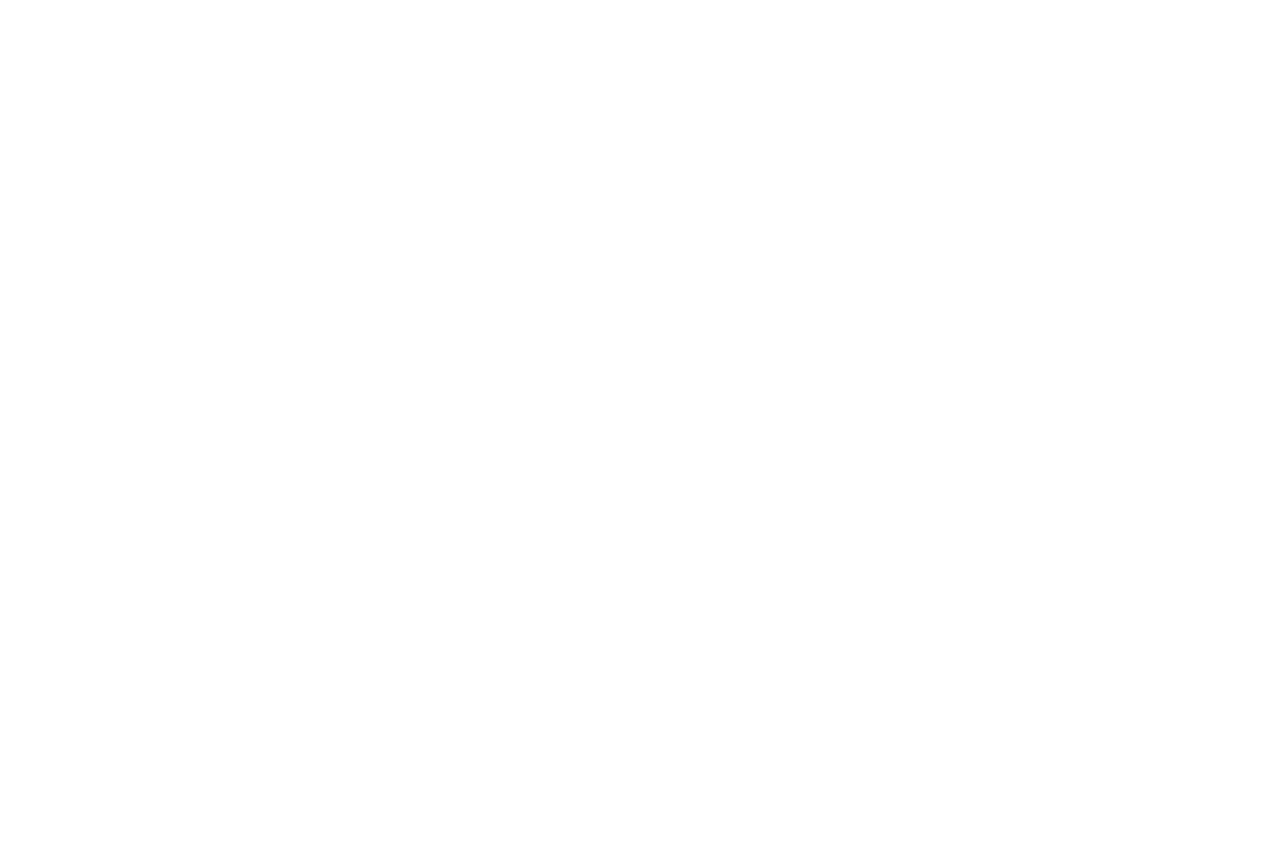
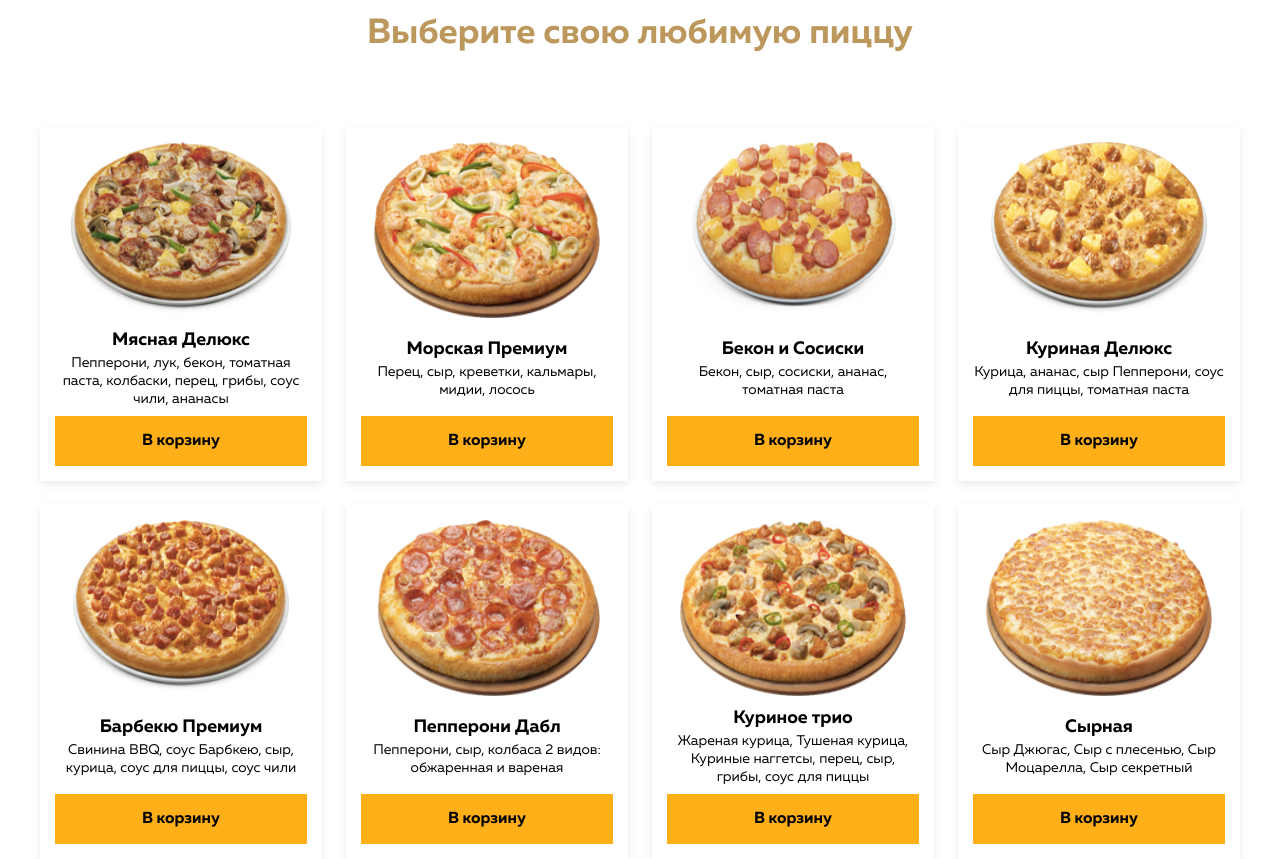
Before and after one commit to Wdyffs/pizza_cheff_angular, an Angular app: page / in a window 1280 px wide. Shown: the part 880-1739 px from the top of the page. Before the commit the page ends 800 px from the top, so only its background shows below. Built offline with nearby package versions, Linux system fonts and the light colour scheme.

Commit message:
create product list with cards

```diff
--- a/src/app/app.component.html
+++ b/src/app/app.component.html
@@ -1,4 +1,5 @@
 <app-navigation />
 <main>
   <app-hero />
+  <app-products />
 </main>
--- a/src/app/app.module.ts
+++ b/src/app/app.module.ts
@@ -4,15 +4,17 @@ import { BrowserModule } from '@angular/platform-browser';
 import { AppComponent } from './app.component';
 import { NavigationComponent } from './navigation/navigation.component';
 import { HeroComponent } from './hero/hero.component';
+import { ProductsComponent } from './products/products.component';
 
 @NgModule({
   declarations: [
     AppComponent,
     NavigationComponent,
-    HeroComponent
+    HeroComponent,
   ],
   imports: [
-    BrowserModule
+    BrowserModule,
+    ProductsComponent
   ],
   providers: [],
   bootstrap: [AppComponent]
--- /dev/null
+++ b/src/app/components/product-card/product-card.component.html
@@ -0,0 +1,6 @@
+<li>
+  <img src="{{product.imgSrc}}" alt="Pizza">
+  <p class="card_title">{{product.title}}</p>
+  <p class="card_description">{{product.description}}</p>
+  <button>В корзину</button>
+</li>
--- /dev/null
+++ b/src/app/components/product-card/product-card.component.scss
@@ -0,0 +1,52 @@
+@import '../../../vars.scss';
+
+li {
+  height: 354px;
+  width: 282px;
+  display: flex;
+  flex-direction: column;
+  justify-content: space-between;
+  align-items: center;
+  padding: 15px;
+  box-shadow: 0px 3px 7.5px rgba(152, 152, 152, 0.2);
+
+  img {
+    height: 176px;
+    width: 226px;
+    cursor: pointer;
+  }
+
+  .card_title {
+    margin-top: auto;
+    font-size: 18px;
+    font-weight: 500;
+    color: var(--card-title);
+  }
+
+  .card_description {
+    font-size: 14px;
+    line-height: 18px;
+    color: var(--card-text);
+    margin-bottom: auto;
+  }
+
+  button {
+    height: 50px;
+    width: 100%;
+    font-size: 16px;
+    font-weight: 500;
+    border: none;
+    background-color: $main;
+  }
+}
+
+.card__image_fs {
+  display: none;
+  position: fixed;
+  z-index: 10;
+  width: 100vw;
+  height: 100vh;
+  background-color: rgba(0, 0, 0, 0.362);
+  top: 0;
+  left: 0;
+}
--- /dev/null
+++ b/src/app/interfaces/product.ts
@@ -0,0 +1,5 @@
+export interface Product {
+  imgSrc: string,
+  title: string,
+  description: string
+}
--- /dev/null
+++ b/src/app/products/products.component.html
@@ -0,0 +1,6 @@
+<section class="products">
+  <h2>Выберите свою любимую пиццу </h2>
+  <ul class="products__cards">
+    <app-product-card *ngFor="let product of products" [product]="product"></app-product-card>
+  </ul>
+</section>
--- /dev/null
+++ b/src/app/products/products.component.scss
@@ -0,0 +1,20 @@
+@import '../../vars.scss';
+
+.products {
+  margin-top: 160px;
+  text-align: center;
+
+  h2 {
+    font-size: 35px;
+    font-weight: 500;
+    line-height: 55px;
+    color: $main-title;
+    margin-bottom: 66px;
+  }
+}
+
+.products__cards {
+  display: grid;
+  grid-template-columns: repeat(4, 1fr);
+  gap: 24px;
+}
--- /dev/null
+++ b/src/app/products/products.component.ts
@@ -0,0 +1,62 @@
+import { Component } from '@angular/core';
+import { ProductCardComponent } from '../components/product-card/product-card.component';
+import { CommonModule } from '@angular/common';
+import { Product } from '../interfaces/product';
+
+@Component({
+  standalone: true,
+  selector: 'app-products',
+  templateUrl: './products.component.html',
+  styleUrls: ['./products.component.scss'],
+  imports: [CommonModule, ProductCardComponent]
+})
+export class ProductsComponent {
+  products: Product[] = [
+    {
+      imgSrc: "assets/images/pizzas/pizza1.png",
+      title: "Мясная Делюкс",
+      description:
+        "Пепперони, лук, бекон, томатная паста, колбаски, перец, грибы, соус чили, ананасы",
+    },
+    {
+      imgSrc: "assets/images/pizzas/pizza2.png",
+      title: "Морская Премиум",
+      description: "Перец, сыр, креветки, кальмары, мидии, лосось",
+    },
+    {
+      imgSrc: "assets/images/pizzas/pizza3.png",
+      title: "Бекон и Сосиски",
+      description: "Бекон, сыр, сосиски, ананас, томатная паста",
+    },
+    {
+      imgSrc: "assets/images/pizzas/pizza4.png",
+      title: "Куриная Делюкс",
+      description:
+        "Курица, ананас, сыр Пепперони, соус для пиццы, томатная паста",
+    },
+    {
+      imgSrc: "assets/images/pizzas/pizza5.png",
+      title: "Барбекю Премиум",
+      description:
+        "Свинина BBQ, соус Барбкею, сыр, курица, соус для пиццы, соус чили",
+    },
+    {
+      imgSrc: "assets/images/pizzas/pizza6.png",
+      title: "Пепперони Дабл",
+      description: "Пепперони, сыр, колбаса 2 видов: обжаренная и вареная",
+    },
+    {
+      imgSrc: "assets/images/pizzas/pizza7.png",
+      title: "Куриное трио",
+      description:
+        "Жареная курица, Тушеная курица, Куриные наггетсы, перец, сыр, грибы, соус для пиццы",
+    },
+    {
+      imgSrc: "assets/images/pizzas/pizza8.png",
+      title: "Сырная",
+      description: "Сыр Джюгас, Сыр с плесенью, Сыр Моцарелла, Сыр секретный",
+    },
+  ];
+
+
+}
--- a/src/styles.scss
+++ b/src/styles.scss
@@ -1,3 +1,5 @@
+@import './vars.scss';
+
 @font-face {
   font-family: Muller;
   src: url("assets/fonts/MullerExtraBold.woff");
@@ -77,6 +79,11 @@ select {
 
 button {
   cursor: pointer;
+
+  &:hover {
+    background-color: $main-hover !important;
+    color: white !important;
+  }
 }
 
 
```
Also changed, not shown: src/app/components/product-card/product-card.component.ts (added, +14 -0 lines).
